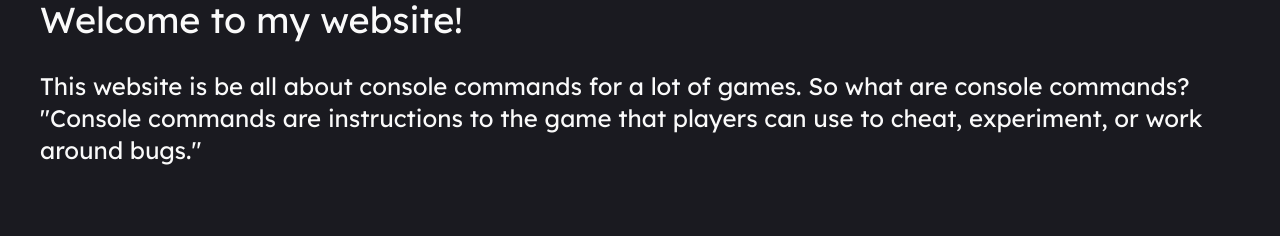
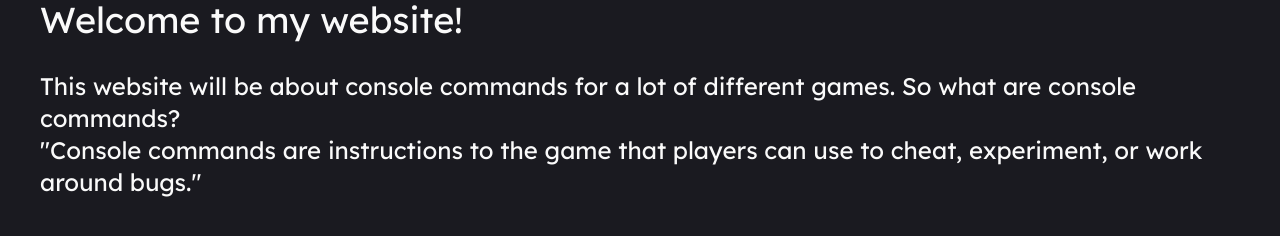
Before and after one commit to xDarkEXE/Darks-Guide, a SvelteKit app: page / in a window 1280 px wide. Shown: the part 126-362 px from the top of the page. Built offline with nearby package versions, Linux system fonts and the light colour scheme.

Commit message:
Update +page.svelte
fixing up the home page due to spelling mistakes and sentences not making sense

```diff
--- a/src/routes/+page.svelte
+++ b/src/routes/+page.svelte
@@ -2,7 +2,7 @@
     <div class="max-xl:w-1/2 flex flex-col gap-[30px] p-5 xl:p-10">
         <h1 class="text-4xl">Welcome to my website!</h1>
         <p class="text-2xl">
-            This website is be all about console commands for a lot of games.
+            This website will be about console commands for a lot of different games.
             So what are console commands?
             <br>
             "Console commands are instructions to the game that players can use to cheat, experiment, or work around bugs."
```
